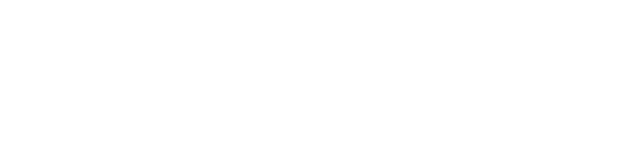
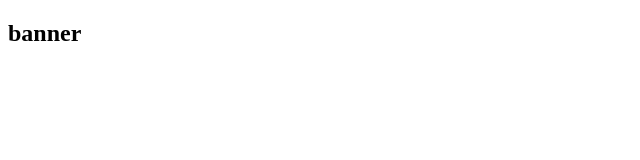
Before and after one commit to quandarysoft/banner, a plain HTML site: page index.html in a window 1280 px wide. Shown: the whole page, without its empty margins (0-640 px from the left). Drawn offline with Linux system fonts and the light colour scheme.

Commit message:
add texto

```diff
--- a/index.html
+++ b/index.html
@@ -8,6 +8,9 @@
     <link rel="manifest" href="manifest.json">
 </head>
 <body>
+
+    <h2 class="teste">banner</h2>
+
     <!-- Adicionando o banner de teste -->
     <ins class="adsbygoogle"
          style="display:block"
```
